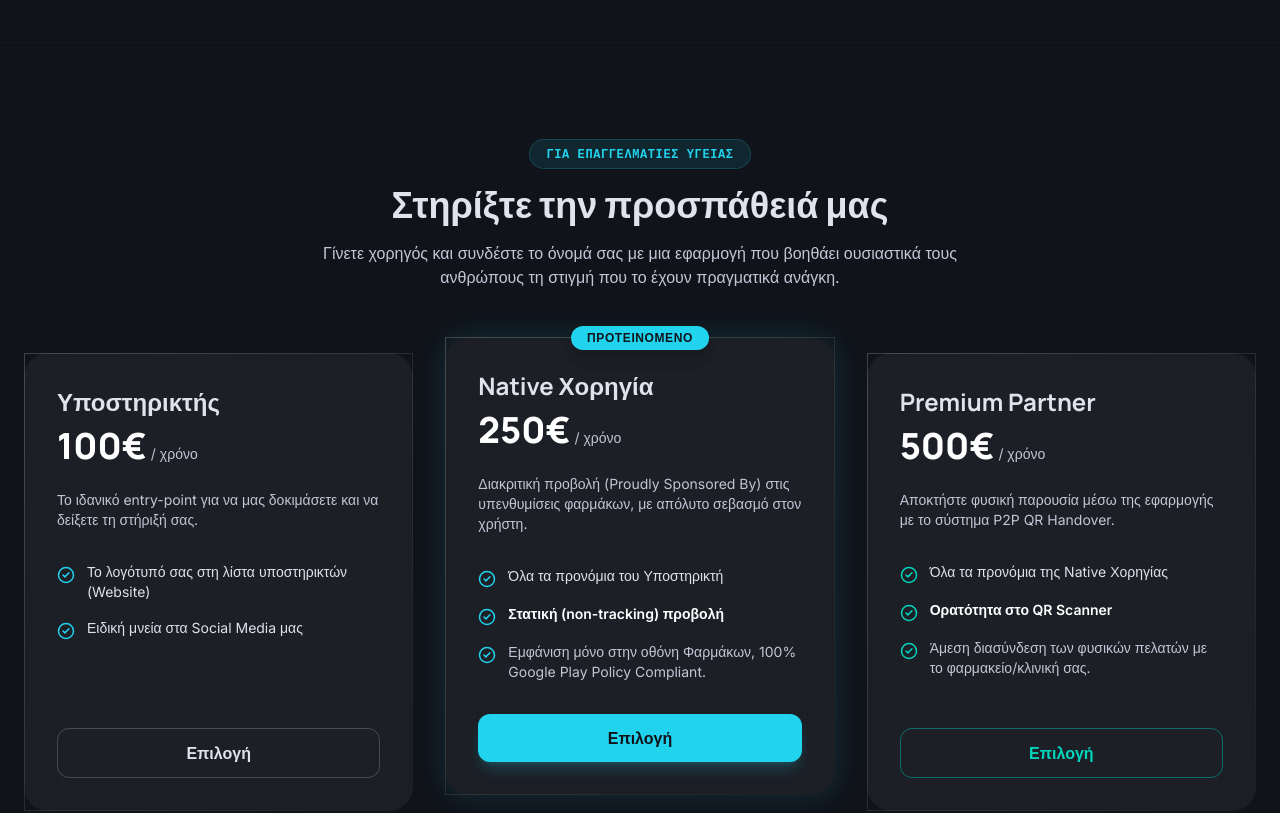
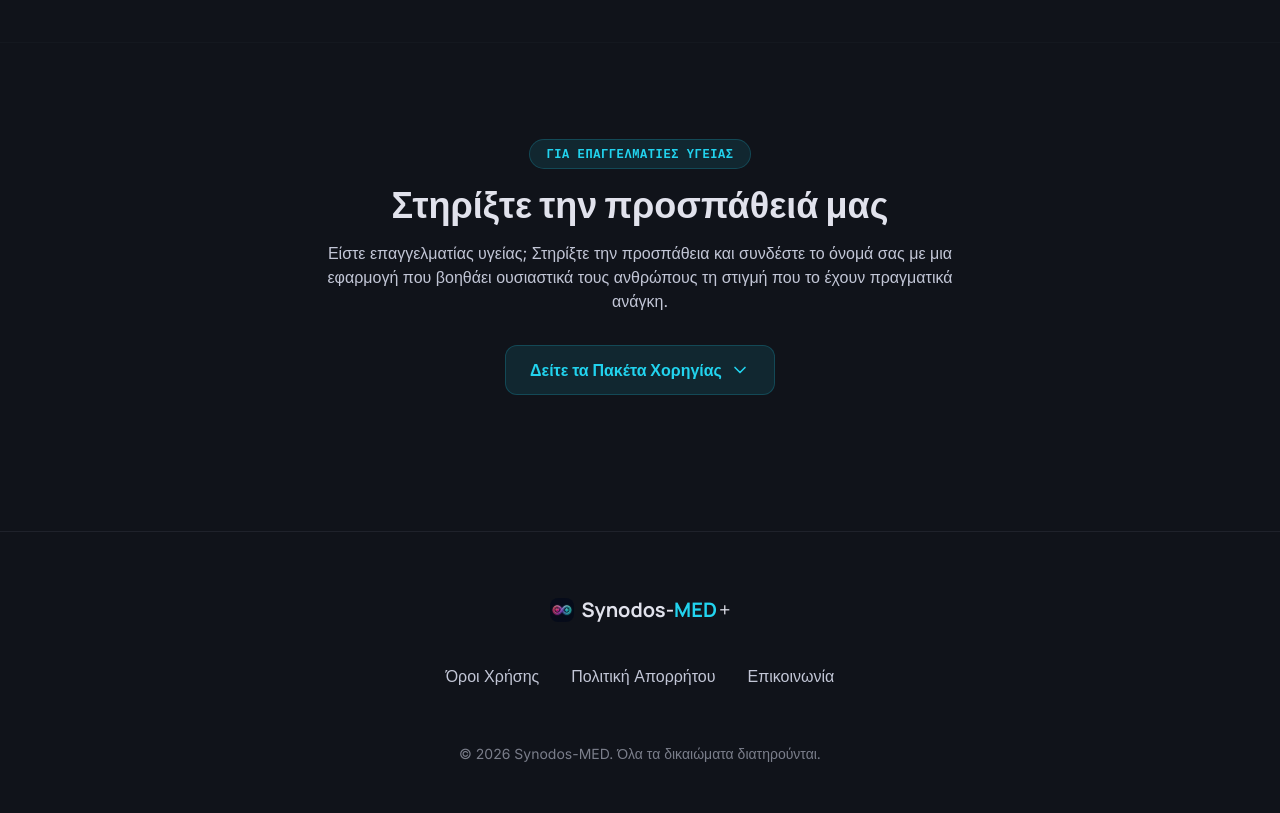
Before and after one commit to progmetalhero-art/synodos-med-landing, a Next.js app: page / in a window 1280 px wide. Shown: the part 6100-6913 px from the top of the page. Built offline with nearby package versions, Linux system fonts and the light colour scheme.

Commit message:
Hide B2B pricing section behind expandable toggle

```diff
--- a/index.html
+++ b/index.html
@@ -296,17 +296,22 @@
 <section class="px-gutter py-24 relative border-t border-outline-variant/10 bg-surface-variant/20 overflow-hidden">
 <div class="absolute inset-0 bg-primary/5 blur-3xl -z-10"></div>
 <div class="max-w-container-max mx-auto">
-<div class="text-center mb-16">
+<div class="text-center mb-10">
 <div class="inline-flex items-center gap-2 px-4 py-1.5 rounded-full border border-primary/20 bg-primary/10 mb-4">
 <span class="font-label-sm text-xs text-primary font-bold tracking-wider">ΓΙΑ ΕΠΑΓΓΕΛΜΑΤΙΕΣ ΥΓΕΙΑΣ</span>
 </div>
 <h2 class="font-headline-lg text-3xl md:text-4xl font-bold mb-4">Στηρίξτε την προσπάθειά μας</h2>
-<p class="text-on-surface-variant font-body-lg max-w-2xl mx-auto">
-                Γίνετε χορηγός και συνδέστε το όνομά σας με μια εφαρμογή που βοηθάει ουσιαστικά τους ανθρώπους τη στιγμή που το έχουν πραγματικά ανάγκη.
+<p class="text-on-surface-variant font-body-lg max-w-2xl mx-auto mb-8">
+                Είστε επαγγελματίας υγείας; Στηρίξτε την προσπάθεια και συνδέστε το όνομά σας με μια εφαρμογή που βοηθάει ουσιαστικά τους ανθρώπους τη στιγμή που το έχουν πραγματικά ανάγκη.
             </p>
+<button id="b2b-toggle" class="inline-flex items-center gap-2 bg-primary/10 text-primary border border-primary/20 px-6 py-3 rounded-xl font-bold hover:bg-primary/20 transition-all active:scale-95 shadow-lg shadow-primary/20">
+                Δείτε τα Πακέτα Χορηγίας
+                <span class="material-symbols-outlined transition-transform duration-300" id="b2b-chevron">expand_more</span>
+            </button>
 </div>
 
-<div class="grid grid-cols-1 md:grid-cols-3 gap-8 items-stretch">
+<div id="b2b-content" class="transition-all duration-500 origin-top overflow-hidden opacity-0 max-h-0">
+<div class="grid grid-cols-1 md:grid-cols-3 gap-8 items-stretch pb-4">
 <!-- Package 1 -->
 <div class="glass-card p-8 rounded-3xl flex flex-col relative group hover:border-primary/50 transition-colors">
 <h3 class="font-headline-md text-2xl font-bold text-on-surface mb-2">Υποστηρικτής</h3>
@@ -387,6 +392,8 @@
 
 </div>
 </div>
+</div>
+</div>
 </section>
 </main>
 <!-- Footer -->
@@ -436,5 +443,20 @@
         document.querySelectorAll('.glass-card').forEach(card => {
             observer.observe(card);
         });
+
+        // B2B Section Toggle
+        const b2bToggle = document.getElementById('b2b-toggle');
+        const b2bContent = document.getElementById('b2b-content');
+        const b2bChevron = document.getElementById('b2b-chevron');
+        if (b2bToggle && b2bContent) {
+            b2bToggle.addEventListener('click', () => {
+                b2bContent.classList.toggle('opacity-0');
+                b2bContent.classList.toggle('max-h-0');
+                b2bContent.classList.toggle('opacity-100');
+                b2bContent.classList.toggle('max-h-[2000px]');
+                b2bContent.classList.toggle('mt-16');
+                if (b2bChevron) b2bChevron.classList.toggle('rotate-180');
+            });
+        }
     </script>
 </body></html>
--- a/src/app/page.tsx
+++ b/src/app/page.tsx
@@ -1,10 +1,12 @@
 "use client";
 
-import { useEffect } from 'react';
+import { useEffect, useState } from 'react';
 import Link from 'next/link';
-import { ArrowRight, Heart, Activity, QrCode, CheckCircle2, ShieldCheck, Stethoscope, Users, ShoppingBag, Download, Quote, Mail } from 'lucide-react';
+import { ArrowRight, Heart, Activity, QrCode, CheckCircle2, ShieldCheck, Stethoscope, Users, ShoppingBag, Download, Quote, Mail, ChevronDown } from 'lucide-react';
 
 export default function Home() {
+  const [showB2BPackages, setShowB2BPackages] = useState(false);
+
   useEffect(() => {
     // Micro-interaction for buttons
     const handleMouseDown = (e: MouseEvent) => {
@@ -386,17 +388,26 @@ export default function Home() {
         <section className="px-gutter py-24 relative border-t border-outline-variant/10 bg-surface-variant/20 overflow-hidden">
           <div className="absolute inset-0 bg-primary/5 blur-3xl -z-10"></div>
           <div className="max-w-container-max mx-auto">
-            <div className="text-center mb-16">
+            <div className="text-center mb-10">
               <div className="inline-flex items-center gap-2 px-4 py-1.5 rounded-full border border-primary/20 bg-primary/10 mb-4">
                 <span className="font-label-sm text-xs text-primary font-bold tracking-wider">ΓΙΑ ΕΠΑΓΓΕΛΜΑΤΙΕΣ ΥΓΕΙΑΣ</span>
               </div>
               <h2 className="font-headline-lg text-3xl md:text-4xl font-bold mb-4">Στηρίξτε την προσπάθειά μας</h2>
-              <p className="text-on-surface-variant font-body-lg max-w-2xl mx-auto">
-                Γίνετε χορηγός και συνδέστε το όνομά σας με μια εφαρμογή που βοηθάει ουσιαστικά τους ανθρώπους τη στιγμή που το έχουν πραγματικά ανάγκη.
+              <p className="text-on-surface-variant font-body-lg max-w-2xl mx-auto mb-8">
+                Είστε επαγγελματίας υγείας; Στηρίξτε την προσπάθεια και συνδέστε το όνομά σας με μια εφαρμογή που βοηθάει ουσιαστικά τους ανθρώπους τη στιγμή που το έχουν πραγματικά ανάγκη.
               </p>
+
+              <button
+                onClick={() => setShowB2BPackages(!showB2BPackages)}
+                className="inline-flex items-center gap-2 bg-primary/10 text-primary border border-primary/20 px-6 py-3 rounded-xl font-bold hover:bg-primary/20 transition-all active:scale-95"
+              >
+                Δείτε τα Πακέτα Χορηγίας
+                <ChevronDown size={20} className={`transition-transform duration-300 ${showB2BPackages ? "rotate-180" : ""}`} />
+              </button>
             </div>
 
-            <div className="grid grid-cols-1 md:grid-cols-3 gap-8 items-stretch">
+            <div className={`transition-all duration-500 origin-top overflow-hidden ${showB2BPackages ? "opacity-100 max-h-[2000px] mt-16" : "opacity-0 max-h-0"}`}>
+              <div className="grid grid-cols-1 md:grid-cols-3 gap-8 items-stretch pb-4">
               {/* Package 1 */}
               <div className="glass-card p-8 rounded-3xl flex flex-col relative group hover:border-primary/50 transition-colors">
                 <h3 className="font-headline-md text-2xl font-bold text-on-surface mb-2">Υποστηρικτής</h3>
@@ -475,6 +486,7 @@ export default function Home() {
                 </a>
               </div>
 
+              </div>
             </div>
           </div>
         </section>
```
